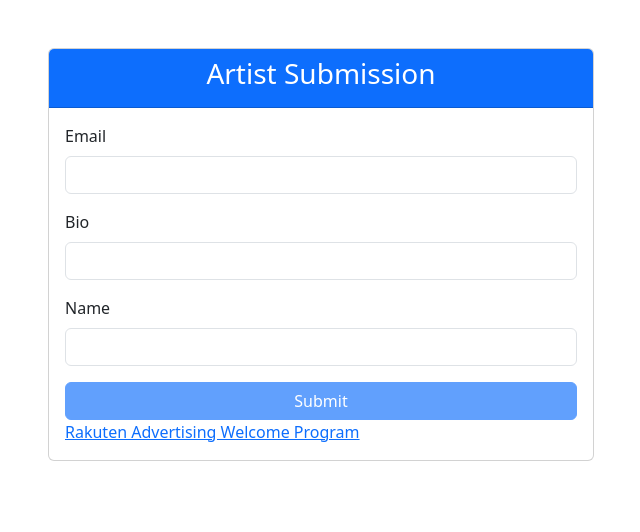
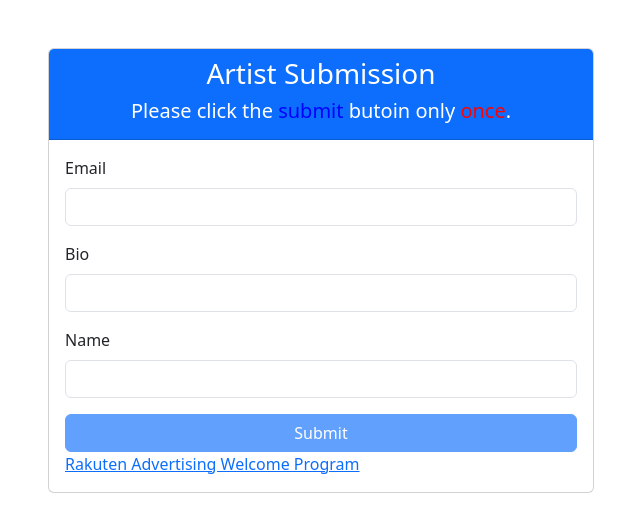
Before and after one commit to addyup/cbe_bank, an Angular app: page / in a window 1280 px wide. Shown: the top 532 px of the page, without its empty margins (319-959 px from the left). Built offline with nearby package versions, Linux system fonts and the light colour scheme.

Commit message:
mesge created

```diff
--- a/src/app/app.component.html
+++ b/src/app/app.component.html
@@ -4,6 +4,7 @@
       <div class="card">
         <div class="card-header bg-primary text-white text-center">
           <h3>Artist Submission</h3>
+          <h5>Please click the <span style="color: blue;">submit</span> butoin only <span style="color: red;">once</span>.</h5>
         </div>
         <div class="card-body">
 
```
Also changed, not shown: 5 other files (tests, documents, lock files or other folders).
